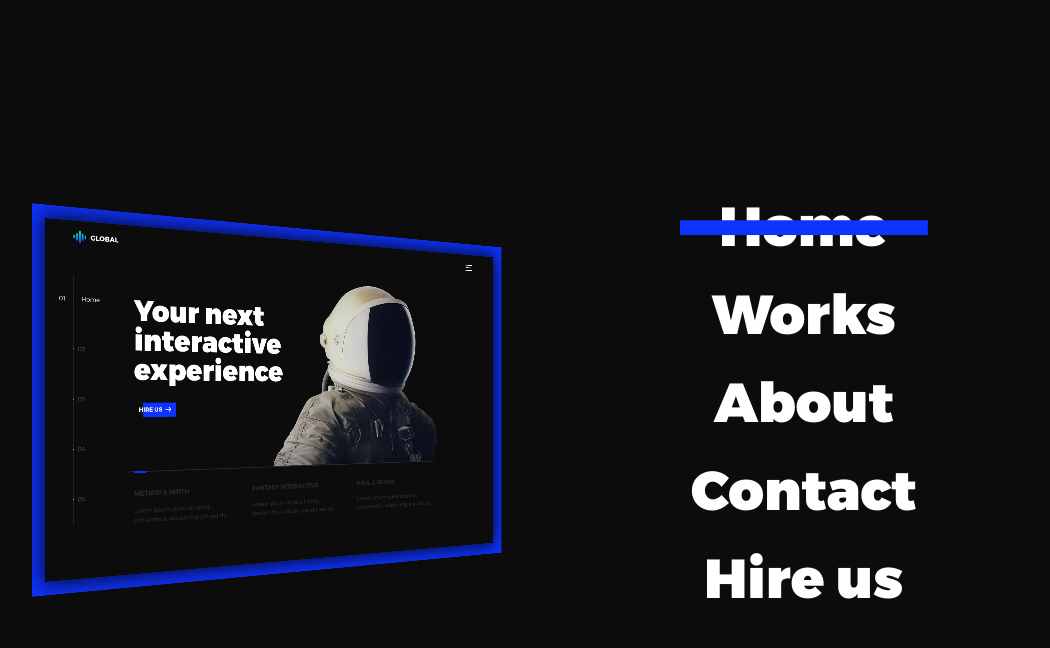
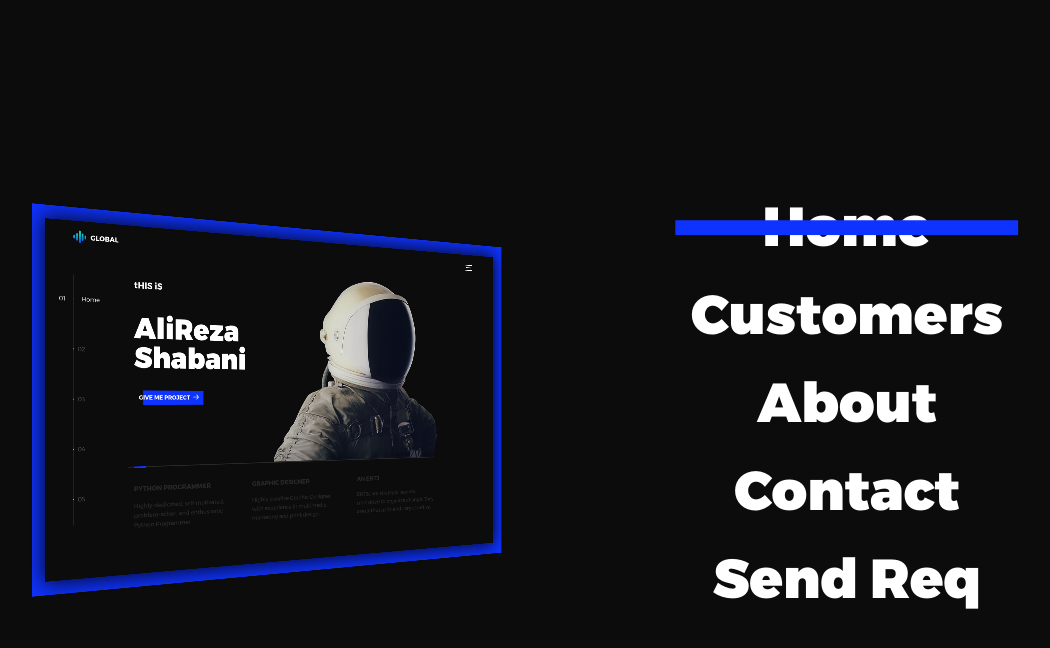
Before and after one commit to Revisto/revisto.github.io, a plain HTML site: page index.html in a window 1280 px wide. Both pictures are taken after a click on the element 1191 px from the left and 35 px from the top of the page. Shown: the whole page, without its empty margins (13-1063 px from the left). Drawn offline with nearby package versions, Linux system fonts and the light colour scheme.

Commit message:
edit half customize

```diff
--- a/index.html
+++ b/index.html
@@ -30,7 +30,7 @@
             <img src="assets/img/logo.png" alt="Global">
             <p>Global</p>
           </a>
-          <button class="header--cta cta">Hire Us</button>
+          <button class="header--cta cta">Freelance</button>
           <div class="header--nav-toggle">
             <span></span>
           </div>
@@ -38,18 +38,19 @@
         <nav class="l-side-nav">
           <ul class="side-nav">
             <li class="is-active"><span>Home</span></li>
-            <li><span>Works</span></li>
+            <li><span>Customers</span></li>
             <li><span>About</span></li>
             <li><span>Contact</span></li>
-            <li><span>Hire us</span></li>
+            <li><span>Request</span></li>
           </ul>
         </nav>
         <ul class="l-main-content main-content">
           <li class="l-section section section--is-active">
             <div class="intro">
               <div class="intro--banner">
-                <h1>Your next<br>interactive<br>experience</h1>
-                <button class="cta">Hire Us
+                <h2>tHIS iS</h2>
+                <h1>AliReza<br>Shabani</h1>
+                <button class="cta">Give Me Project
                   <svg version="1.1" id="Layer_1" xmlns="http://www.w3.org/2000/svg" xmlns:xlink="http://www.w3.org/1999/xlink" x="0px" y="0px" viewBox="0 0 150 118" style="enable-background:new 0 0 150 118;" xml:space="preserve">
                   <g transform="translate(0.000000,118.000000) scale(0.100000,-0.100000)">
                     <path d="M870,1167c-34-17-55-57-46-90c3-15,81-100,194-211l187-185l-565-1c-431,0-571-3-590-13c-55-28-64-94-18-137c21-20,33-20,597-20h575l-192-193C800,103,794,94,849,39c20-20,39-29,61-29c28,0,63,30,298,262c147,144,272,271,279,282c30,51,23,60-219,304C947,1180,926,1196,870,1167z"/>
@@ -61,50 +62,50 @@
               </div>
               <div class="intro--options">
                 <a href="#0">
-                  <h3>Metiew &amp; Smith</h3>
-                  <p>Lorem ipsum dolor sit amet, consectetur adipisicing elit sed do.</p>
+                  <h3>Python Programmer</h3>
+                  <p>Highly-dedicated, self-motivated, problem-solver, and enthusiastic Python Programmer </p>
                 </a>
                 <a href="#0">
-                  <h3>Fantasy interactive</h3>
-                  <p>Lorem ipsum dolor sit amet, consectetur adipisicing elit sed do.</p>
+                  <h3>Graphic Designer</h3>
+                  <p>Highly creative Graphic Designer with experience in multimedia, marketing and print design.</p>
                 </a>
                 <a href="#0">
-                  <h3>Paul &amp; shark</h3>
-                  <p>Lorem ipsum dolor sit amet, consectetur adipisicing elit sed do.</p>
+                  <h3>an ENTJ</h3>
+                  <p>ENTJs are strategic leaders, motivated to organize change. They are enthusiastic and very assertive.</p>
                 </a>
               </div>
             </div>
           </li>
           <li class="l-section section">
             <div class="work">
-              <h2>Selected work</h2>
+              <h2>Some Of Customers</h2>
               <div class="work--lockup">
                 <ul class="slider">
                   <li class="slider--item slider--item-left">
                     <a href="#0">
                       <div class="slider--item-image">
-                        <img src="assets/img/work-victory.jpg" alt="Victory">
+                        <img src="assets/img/Urge.jpg" alt="HiType">
                       </div>
-                      <p class="slider--item-title">Victory</p>
-                      <p class="slider--item-description">Lorem ipsum dolor sit amet, consectetur adipisicing elit sed do.</p>
+                      <p class="slider--item-title">Urge</p>
+                      <p class="slider--item-description">'Urge' shares practical tips and ideas on life, motivation, work, success and general self improvement.</p>
                     </a>
                   </li>
                   <li class="slider--item slider--item-center">
                     <a href="#0">
                       <div class="slider--item-image">
-                        <img src="assets/img/work-metiew-smith.jpg" alt="Metiew and Smith">
+                        <img src="assets/img/HiType_.jpg" alt="Urge">
                       </div>
-                      <p class="slider--item-title">Metiew &amp; Smith</p>
-                      <p class="slider--item-description">Lorem ipsum dolor sit amet, consectetur adipisicing elit sed do.</p>
+                      <p class="slider--item-title">HiType</p>
+                      <p class="slider--item-description">Learn touch typing online using HiType's typing courses. It includes typing games and typing tests.</p>
                     </a>
                   </li>
                   <li class="slider--item slider--item-right">
                     <a href="#0">
                       <div class="slider--item-image">
-                        <img src="assets/img/work-alex-nowak.jpg" alt="Alex Nowak">
+                        <img src="assets/img/Ana_.jpg" alt="Araz Noor Asa">
                       </div>
-                      <p class="slider--item-title">Alex Nowak</p>
-                      <p class="slider--item-description">Lorem ipsum dolor sit amet, consectetur adipisicing elit sed do.</p>
+                      <p class="slider--item-title">Araz Noor Asa</p>
+                      <p class="slider--item-description">Ana Import & Export Comapny, deals in import export procedures, methods and activities</p>
                     </a>
                   </li>
                 </ul>
@@ -265,10 +266,10 @@
   </div>
   <ul class="outer-nav">
     <li class="is-active">Home</li>
-    <li>Works</li>
+    <li>Customers</li>
     <li>About</li>
     <li>Contact</li>
-    <li>Hire us</li>
+    <li>Send  Req</li>
   </ul>
 </div>
 
```
Also changed, not shown: assets/css/modules/_hire.sass (line endings or trailing spaces), assets/img/Ana_.jpg (added), assets/img/HiType.jpg (added), assets/img/HiType_.jpg (added), assets/img/Urge.jpg (added), assets/img/about-history.jpg, assets/img/about-philosophy.jpg, assets/img/about-winners.jpg, assets/img/work-alex-nowak.jpg, assets/img/work-metiew-smith_.jpg (added), assets/img/work-victory.jpg, 3 other files.
